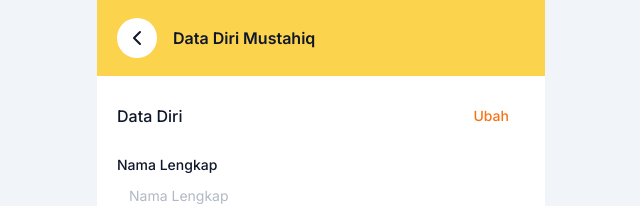
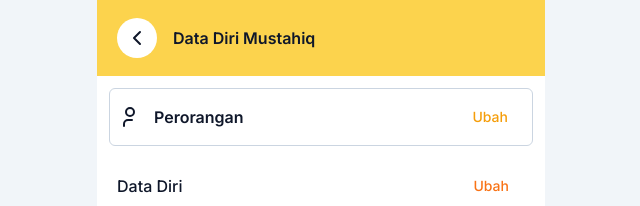
Before and after one commit to kedarnacha/zis-frontend, a Next.js app: page /mustahiq in a window 1280 px wide. Shown: the top 206 px of the page, without its empty margins (319-959 px from the left). Built offline with nearby package versions, Linux system fonts and the light colour scheme; no server answers.

Commit message:
mustahiq

```diff
--- /dev/null
+++ b/src/app/mustahiq/components/SelectInstitusiContent.tsx
@@ -0,0 +1,57 @@
+'use client';
+
+import React, { useState } from 'react';
+
+import { role } from '@/data/role';
+import { cn } from '@/lib/utils';
+import InstituteIcon from '@/components/icon/InstituteIcon';
+import PersonalIcon from '@/components/icon/PersonalIcon';
+
+type Props = {
+  onSelect: (id: boolean) => void;
+};
+
+const SelectInstitusiContent = ({ onSelect }: Props) => {
+  const [selected, setSelected] = useState(false);
+
+  const handleSelect = (label: boolean) => {
+    setSelected(label);
+    onSelect(label);
+  };
+
+  const roles= [
+    {
+      icon: InstituteIcon,
+      label: 'Lembaga',
+      status: true
+    },
+    {
+      icon: PersonalIcon,
+      label: 'Perorangan',
+      status: false
+    },
+  ]
+
+  return (
+    <div>
+      {roles.map((item) => (
+        <div
+          onClick={() => handleSelect(item.status)}
+          key={item.label}
+          className={cn(
+            'mb-4 cursor-pointer rounded-xl border-2 border-slate-300 p-5 transition duration-300 hover:border-rose-400',
+          )}
+        >
+          <div className="flex items-center space-x-4">
+            <item.icon />
+            <div className="flex-1">
+              <p className="text-sm font-semibold leading-tight text-slate-500">{item.label}</p>
+            </div>
+          </div>
+        </div>
+      ))}
+    </div>
+  );
+};
+
+export default SelectInstitusiContent;
--- a/src/app/mustahiq/page.tsx
+++ b/src/app/mustahiq/page.tsx
@@ -3,7 +3,7 @@
 import { zodResolver } from '@hookform/resolvers/zod';
 import { HardDriveDownload, Loader2Icon, Upload } from 'lucide-react';
 import Link from 'next/link';
-import React, { useEffect } from 'react';
+import React, { useState } from 'react';
 import { useForm } from 'react-hook-form';
 
 import { Button } from '@/components/ui/button';
@@ -32,6 +32,16 @@ import { MustahiqSchema, mustahiqSchema } from '@/schema/mustahiq';
 
 import useQueryAccount from '../account/hooks/useQueryAccount';
 import useMutateCreateMustahiq from './hooks/useMutateCreateMustahiq';
+import {
+  Dialog,
+  DialogContent,
+  DialogHeader,
+  DialogTitle,
+  DialogTrigger,
+} from '@/components/ui/dialog';
+import SelectInstitusiContent from './components/SelectInstitusiContent';
+import InstituteIcon from '@/components/icon/InstituteIcon';
+import PersonalIcon from '@/components/icon/PersonalIcon';
 
 const MustahiqPage = () => {
   const { data } = useQueryAccount();
@@ -51,10 +61,54 @@ const MustahiqPage = () => {
     mutate(data);
   };
 
+  const [open, setOpen] = useState(false);
+  const [isInstitusi, setIsInstitusi] = useState(false);
+
+  const handleClick = (label: true | false ) => {
+    setOpen(false);
+    setIsInstitusi(label)
+    form.setValue('is_institusi', label);
+  };
+
+
+  console.log(form.watch())
+
   return (
     <div>
       <Navbar title="Data Diri Mustahiq" />
       <Form {...form}>
+        <div className="mt-3 mx-3 flex items-center justify-between space-x-3 rounded-md border border-slate-300 p-2">
+          {isInstitusi ? <InstituteIcon /> : <PersonalIcon />}
+          <div className="flex-1">
+            <p className='font-semibold'>
+              {isInstitusi ? 'Lembaga' : 'Perorangan'}
+            </p>
+          </div>
+
+          <Dialog open={open} onOpenChange={setOpen}>
+            <DialogTrigger asChild>
+              <Button
+                variant="ghost"
+                className="text-amber-500"
+                type="button"
+                onClick={() => setOpen(true)}
+              >
+                Ubah
+              </Button>
+            </DialogTrigger>
+            <DialogContent className="sm:max-w-[425px]">
+              <DialogHeader>
+                <DialogTitle>Daftar Sebagai</DialogTitle>
+              </DialogHeader>
+              <SelectInstitusiContent
+                onSelect={(label) => {
+                  // const _label = label as 'Perorangan' | 'Lembaga';
+                  handleClick(label);
+                }}
+              />
+            </DialogContent>
+          </Dialog>
+        </div>
         <div className="p-5">
           <div className="flex items-center justify-between">
             <p className="font-medium">Data Diri</p>
@@ -216,6 +270,45 @@ const MustahiqPage = () => {
 
         <Divider />
 
+        {isInstitusi ?
+          <>
+            <div className="p-5">
+              <p className="font-medium">Data Lembaga</p>
+
+              <div className="mt-4 space-y-5">
+                <FormField
+                  control={form.control}
+                  name="institusi_nama"
+                  render={({ field }) => (
+                    <FormItem>
+                      <FormLabel className="mt-4">Nama Institusi</FormLabel>
+                      <FormControl>
+                        <Input placeholder="Masukkan Nama Institusi" {...field} />
+                      </FormControl>
+                      <FormMessage />
+                    </FormItem>
+                  )}
+                />
+                <FormField
+                  control={form.control}
+                  name="institusi_no_hp"
+                  render={({ field }) => (
+                    <FormItem>
+                      <FormLabel className="mt-4">Nomor Telepon Institusi</FormLabel>
+                      <FormControl>
+                        <Input placeholder="Masukkan Nomor Telepon" {...field} />
+                      </FormControl>
+                      <FormMessage />
+                    </FormItem>
+                  )}
+                />
+
+              </div>
+            </div>
+            <Divider />
+          </>
+          : null}
+
         <div className="p-5">
           <p className="font-medium">Nomor Rekening Penerima Bantuan</p>
 
--- /dev/null
+++ b/src/components/icon/InstituteIcon.tsx
@@ -0,0 +1,19 @@
+import React from 'react';
+
+const InstituteIcon = () => {
+    return (
+        <svg xmlns="http://www.w3.org/2000/svg" className="icon icon-tabler icon-tabler-building" width="24" height="24" viewBox="0 0 24 24" stroke-width="2" stroke="currentColor" fill="none" stroke-linecap="round" stroke-linejoin="round">
+            <path stroke="none" d="M0 0h24v24H0z" fill="none" />
+            <path d="M3 21l18 0" />
+            <path d="M9 8l1 0" />
+            <path d="M9 12l1 0" />
+            <path d="M9 16l1 0" />
+            <path d="M14 8l1 0" />
+            <path d="M14 12l1 0" />
+            <path d="M14 16l1 0" />
+            <path d="M5 21v-16a2 2 0 0 1 2 -2h10a2 2 0 0 1 2 2v16" />
+        </svg>
+    );
+};
+
+export default InstituteIcon;
--- /dev/null
+++ b/src/components/icon/PersonalIcon.tsx
@@ -0,0 +1,13 @@
+import React from 'react';
+
+const PersonalIcon = () => {
+    return (
+        <svg xmlns="http://www.w3.org/2000/svg" className="icon icon-tabler icon-tabler-user" width="24" height="24" viewBox="0 0 24 24" stroke-width="2" stroke="currentColor" fill="none" stroke-linecap="round" stroke-linejoin="round">
+            <path stroke="none" d="M0 0h24v24H0z" fill="none" />
+            <path d="M8 7a4 4 0 1 0 8 0a4 4 0 0 0 -8 0" />
+            <path d="M6 21v-2a4 4 0 0 1 4 -4h4a4 4 0 0 1 4 4v2" />
+        </svg>
+    );
+};
+
+export default PersonalIcon;
```
